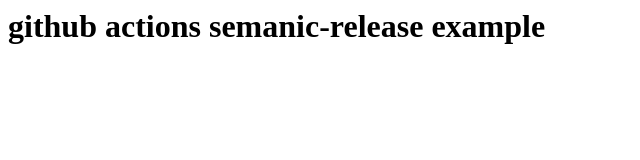
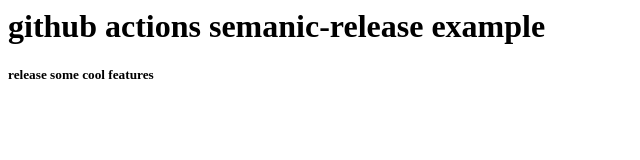
Before and after one commit to khanisak/github-actions-example, a website: page index.html in a window 1280 px wide. Shown: the whole page, without its empty margins (0-640 px from the left). Drawn offline with Linux system fonts and the light colour scheme.

Commit message:
feat: add some cool features

```diff
--- a/index.html
+++ b/index.html
@@ -1 +1,2 @@
 <h1>github actions semanic-release example</h1>
+<h5>release some cool features</h5>
--- a/package.json
+++ b/package.json
@@ -5,7 +5,8 @@
   "main": "index.js",
   "private": true,
   "scripts": {
-    "test": "echo \"Error: no test specified\" && exit 1"
+    "test": "echo \"Error: no test specified\" && exit 1",
+    "semantic-release": "semantic-release"
   },
   "repository": {
     "type": "git",
@@ -19,6 +20,7 @@
   },
   "homepage": "https://github.com/khanisak/github-actions-example#readme",
   "devDependencies": {
+    "@semantic-release/git": "^10.0.1",
     "semantic-release": "^19.0.5"
   }
 }
```
Also changed, not shown: .github/workflows/github-actions.yml, .releaserc.json (added), 1 other file.
